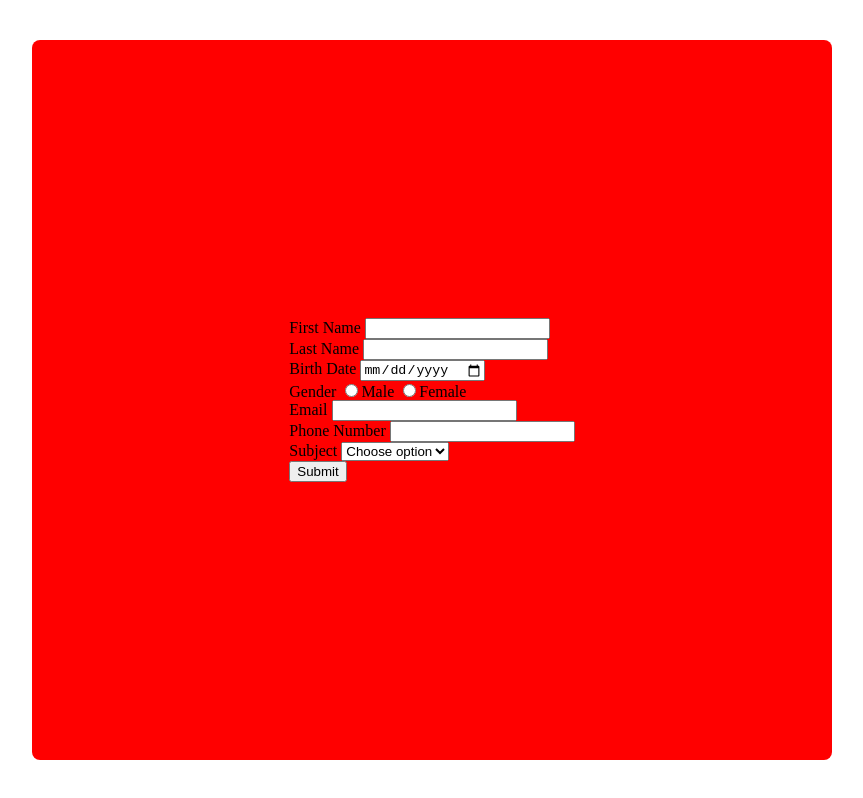
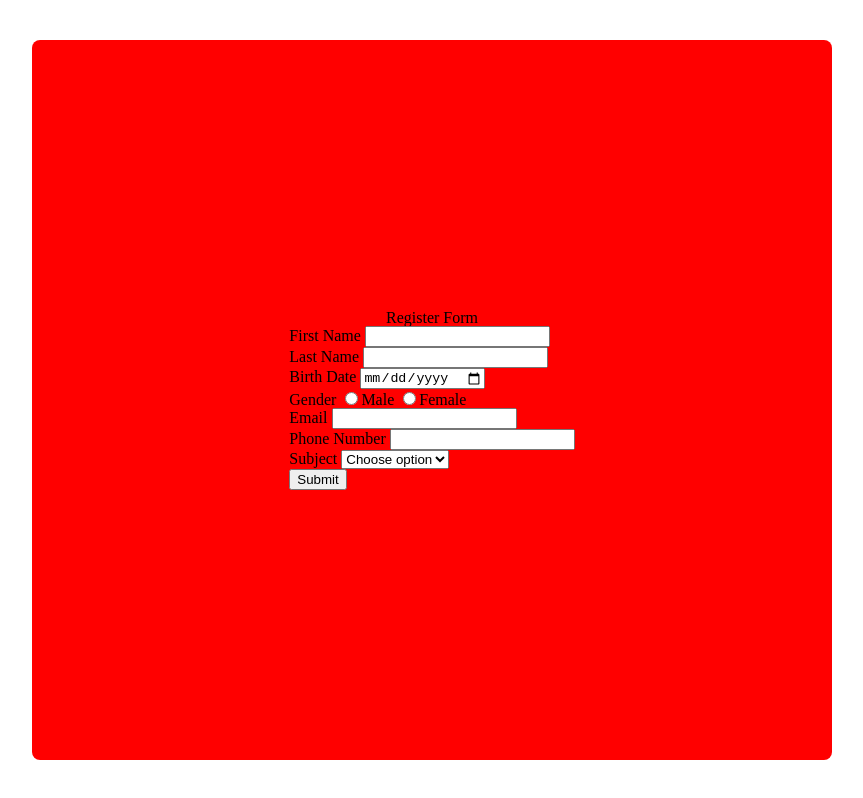
Before and after one commit to Soratun/tempo, a plain HTML site: page index.html in a window 1280 px wide. Shown: the whole page, without its empty margins (208-1071 px from the left). Drawn offline with nearby package versions, Linux system fonts and the light colour scheme.

Commit message:
Add a form topic

```diff
--- a/index.html
+++ b/index.html
@@ -12,6 +12,7 @@
   </head>
   <body>
     <div class="card">
+    <h1>Register Form</h1>
       <form>
         <div class="col">
           <div>
```
